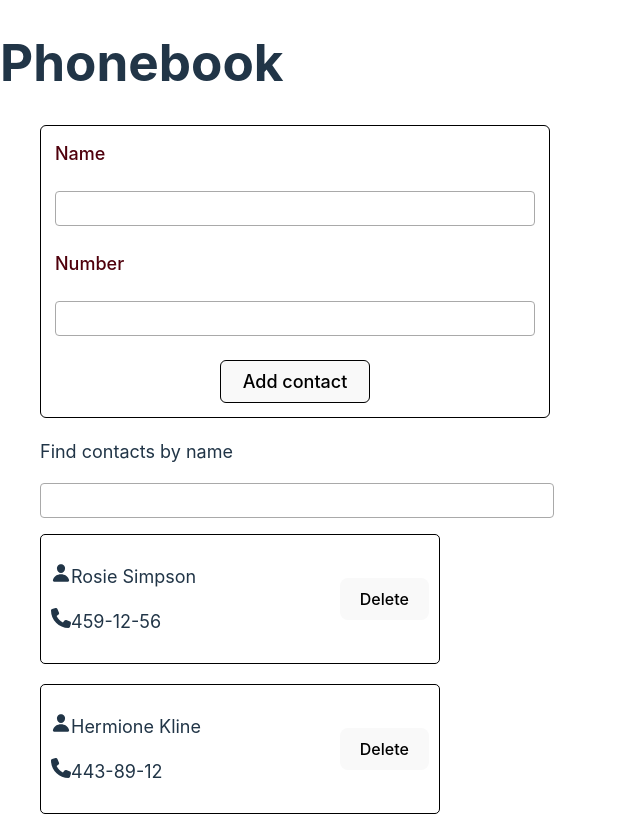
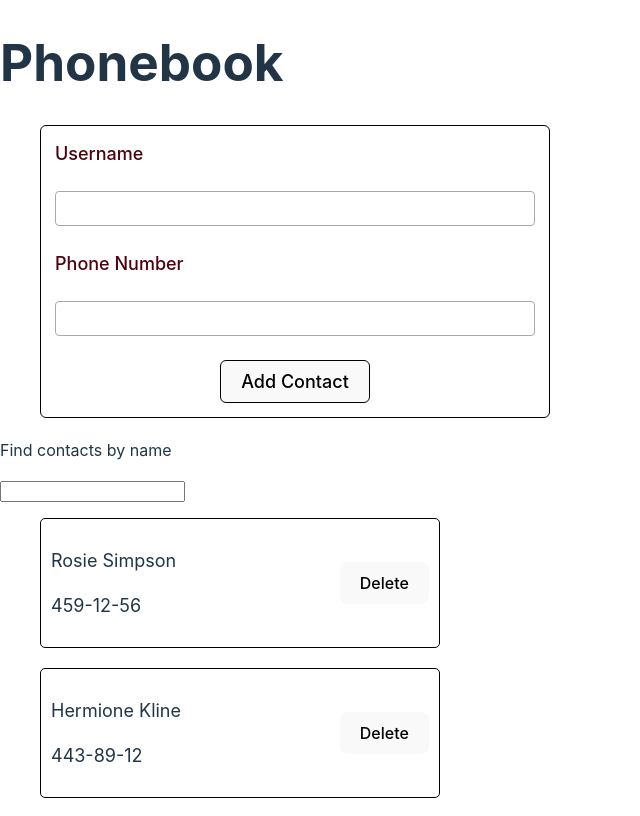
Before and after one commit to AnastasiiaOc/goit-react-hw-03, a React (Vite) app: page / in a window 1280 px wide. Shown: the top 816 px of the page, without its empty margins (0-640 px from the left). Built offline with nearby package versions, Linux system fonts and the light colour scheme.

Commit message:
new version

```diff
--- a/src/App.jsx
+++ b/src/App.jsx
@@ -1,58 +1,111 @@
-import { useState, useEffect } from 'react'
-import ContactList from './components/ContactList/ContactList';
-import ContactForm from './components/ContactForm/ContactForm';
-import SearchBox from './components/SearchBox/SearchBox';
+
+import SearchBox from "./components/SearchBox/SearchBox"
+import ContactForm from "./components/ContactForm/ContactForm"
+import ContactList from "./components/ContactList/ContactList"
+import {useState, useEffect} from 'react'
 import contactsJson from './components/contacts.json';
 
-// import { nanoid } from "nanoid";
 
-function App (){
 
+export default function App(){
+
+  const [search, setSearch] = useState('');
   const [contacts, setContacts] = useState(() => {
     const localData = localStorage.getItem("contacts");
     return localData ? JSON.parse(localData) : contactsJson;
   });
-// const [contacts, setContacts] = useState(() => {
-//   return JSON.parse(localStorage.getItem('contacts')) ?? contactsJson;
-// });
-
-  const [filter, setFilter] = useState('');
-
 
     useEffect(() => {
     localStorage.setItem('contacts', JSON.stringify(contacts));
   }, [contacts]);
 
 
-  const addContact = (newContact) => {
-    setContacts((prevContacts) => {
+
+    const addUser = (newContact) => {
+        setContacts ((prevContacts) =>{
+            // return [...prevContacts, newContact];
             return [newContact, ...prevContacts];
         });
         };
 
-  const deleteContact = (id) => {
 
-    setContacts((prevContacts) => {
+    const deleteContact = (id) =>{
+      setContacts ((prevContacts =>{
         return prevContacts.filter((contact) => contact.id !== id)
-    });
+      }));
     }
 
-const filteredContacts = contacts.filter((contact) => contact.name.toLowerCase().includes(filter.toLowerCase()));
-
-const handleFilterChange = (event) => {
-  setFilter(event.target.value);
-};
+ const filteredContacts = contacts.filter((contact) => contact.name.toLowerCase().includes(search.toLowerCase()));
 
 
-return (
-<div>
+    return(<div>
         <h1>Phonebook</h1>
-<ContactForm onSubmit={addContact} />
-<SearchBox value={filter} onChange={handleFilterChange} />
-<ContactList contacts={filteredContacts}   onDeleteContact={deleteContact} />
-</div>
-
-)
+        <ContactForm onSubmit={addUser}/>
+        <SearchBox value ={search} onSearch={setSearch}/>
+        <ContactList contacts={filteredContacts} onDeleteContact={deleteContact} />
+      </div>)
 }
 
-export default App;
+
+
+// =======================================================================
+// Oldversion with event in the body
+// import { useState, useEffect } from 'react'
+// import ContactList from './components/ContactList/ContactList';
+// import ContactForm from './components/ContactForm/ContactForm';
+// import SearchBox from './components/SearchBox/SearchBox';
+// import contactsJson from './components/contacts.json';
+
+// // import { nanoid } from "nanoid";
+
+// function App (){
+
+//   const [contacts, setContacts] = useState(() => {
+//     const localData = localStorage.getItem("contacts");
+//     return localData ? JSON.parse(localData) : contactsJson;
+//   });
+// // const [contacts, setContacts] = useState(() => {
+// //   return JSON.parse(localStorage.getItem('contacts')) ?? contactsJson;
+// // });
+
+
+//   const [filter, setFilter] = useState('');
+
+
+//   useEffect(() => {
+//     localStorage.setItem('contacts', JSON.stringify(contacts));
+//   }, [contacts]);
+
+
+//   const addContact = (newContact) => {
+//     setContacts((prevContacts) => {
+//       return [newContact, ...prevContacts];
+//     });
+//   };
+
+//   const deleteContact = (id) => {
+
+//     setContacts((prevContacts) => {
+//       return prevContacts.filter((contact) => contact.id !== id)
+//     });
+//   }
+
+// const filteredContacts = contacts.filter((contact) => contact.name.toLowerCase().includes(filter.toLowerCase()));
+
+// const handleFilterChange = (event) => {
+//   setFilter(event.target.value);
+// };
+
+
+// return (
+// <div>
+// <h1>Phonebook</h1>
+// <ContactForm onSubmit={addContact} />
+// <SearchBox value={filter} onChange={handleFilterChange} />
+// <ContactList contacts={filteredContacts}   onDeleteContact={deleteContact} />
+// </div>
+
+// )
+// }
+
+// export default App;
--- a/src/components/Contact/Contact.jsx
+++ b/src/components/Contact/Contact.jsx
@@ -1,39 +1,37 @@
 
-import { FaPhone } from "react-icons/fa6";
-import { IoPerson } from "react-icons/io5";
+// import { FaPhone } from "react-icons/fa6";
+// import { IoPerson } from "react-icons/io5";
 import css from "../Contact/Contact.module.css";
-// export default function Contact({ id, name, number, onDelete}) {
 
-//    return (
-//         <div className={css.contact} >
-//             <div className={css.cardText}>
-//                 <p><IoPerson size="20" />{name}</p>
-//                 <p><FaPhone size="20" />{number}</p>
-//             </div>
-//             <button type="button" onClick={() => onDelete(id)}>Delete</button>
-//              {/* <button type="button">Delete</button> */}
+// const Contact = ({ id, name, number, onDeleteContact }) => {
+//     return (
+//       <div className={css.contact}>
+//         <div className={css.cardText}>
+//          <p><IoPerson  size="20" />{name}</p>
+//          <p><FaPhone  size="20" />{number}</p>
 //         </div>
-//     )
-// };
+//         <button
+//           onClick={() => onDeleteContact(id)}
+//           type="button"
+//         >
+//           Delete
+//         </button>
+//       </div>
+//     );
+//   };
 
-// ====================================================================
+//   export default Contact;
 
-// ===========================girls=============================
-const Contact = ({ id, name, number, onDeleteContact }) => {
-    return (
-      <div className={css.contact}>
-        <div className={css.cardText}>
-        <p><IoPerson size="20" />{name}</p>
-         <p><FaPhone size="20" />{number}</p>
+export default function Contact({id, name, number, onDeleteContact}){
+    return(
+        <div className={css.contact}>
+            <div className={css.cardText}>
+            <p>{name}</p>
+            <p>{number}</p>
+            </div>
+
+            <button type="button" onClick = {() =>onDeleteContact(id)}>Delete</button>
         </div>
-        <button
-          onClick={() => onDeleteContact(id)}
-          type="button"
-        >
-          Delete
-        </button>
-      </div>
-    );
-  };
+    )
 
-  export default Contact;
+}
--- a/src/components/ContactForm/ContactForm.jsx
+++ b/src/components/ContactForm/ContactForm.jsx
@@ -1,58 +1,107 @@
-// import Contact from "../Contact/Contact";
-import { Formik, Form, Field } from "formik";
-import * as Yup from "yup";
-import { ErrorMessage } from "formik";
+// // import Contact from "../Contact/Contact";
+// import { Formik, Form, Field } from "formik";
+// import * as Yup from "yup";
+// import { ErrorMessage } from "formik";
+// import css from "../ContactForm/contactForm.module.css";
+
+// import { nanoid } from "nanoid";
+
+
+//     const ContactForm = ({ onSubmit }) => {
+
+//     const phoneRegExp = /^[0-9]{3}-[0-9]{2}-[0-9]{2}$/;
+
+//     const ValidationSchema = Yup.object().shape({
+//         username: Yup.string().min(2, "Too short").max(50, "Too long").required("Required"),
+//          number: Yup.string().min(2, "Too short").max(50, "Too long").matches(
+//             phoneRegExp,
+//             "Номер телефону має співпадати з форматом 'xxx-xx-xx'"
+//           ).required("Required")
+//     })
+
+
+//     const handleSubmit = (values, actions) => {
+//         console.log(values);
+//         const newContact = {
+//           id: nanoid(),
+//           name: values.username,
+//           number: values.number,
+//         };
+//         onSubmit(newContact);
+//         actions.resetForm();
+//       };
+//     const initialValues = {
+//         username: "",
+//         number: "",
+//     }
+//     // (THE KEY in initial values (username, number) has to be the same as the name of the FIELD)
+
+//     return (<Formik
+//         initialValues={initialValues}
+//         onSubmit={handleSubmit}
+//         validationSchema={ValidationSchema}>
+//         <Form className={css.form}>
+//             <label className={css.formLabel} htmlFor="name">Name</label >
+//             <Field className={css.formField} type="text" name="username"></Field>
+//             <ErrorMessage className={css.errorMessage} name="username" component="span"/>
+//             <label htmlFor="number" className={css.formLabel} >Number</label>
+
+//             <Field className={css.formField} type="text" name="number"></Field>
+//             <ErrorMessage className={css.errorMessage} name="number" component="span" />
+//             <button className={css.formButton }type="submit">Add contact</button>
+
+//         </Form>
+
+//     </Formik >)
+// }
+
+// export default ContactForm;
+
+// ==========================================================
+
+import {Formik, Form, Field, ErrorMessage} from 'formik';
+import * as Yup from 'yup';
 import css from "../ContactForm/contactForm.module.css";
-
 import { nanoid } from "nanoid";
 
-// const ContactForm = () => {
-    const ContactForm = ({ onSubmit }) => {
-
-    const phoneRegExp = /^[0-9]{3}-[0-9]{2}-[0-9]{2}$/;
-
-    const ValidationSchema = Yup.object().shape({
-        username: Yup.string().min(2, "Too short").max(50, "Too long").required("Required"),
-         number: Yup.string().min(2, "Too short").max(50, "Too long").matches(
-            phoneRegExp,
-            "Номер телефону має співпадати з форматом 'xxx-xx-xx'"
-          ).required("Required")
-    })
+const ValidationSchema =Yup.object().shape({
+    username:Yup.string().min(2,"Must contain more than 2 letters").required("This field is required"),
+    phoneNumber:Yup.string().min(7, "Enter valid phone number").max(50, "Too long").required("phone number is required"),
+})
 
 
-    const handleSubmit = (values, actions) => {
-        console.log(values);
+export default function ContactForm ({onSubmit}){
+
+    const handleSubmit = (values, actions) =>{
         const newContact = {
-          id: nanoid(),
-          name: values.username,
-          number: values.number,
-        };
-        onSubmit(newContact);
+            id: nanoid(),
+            name: values.username,
+            number: values.phoneNumber,
+            };
+         onSubmit(newContact);
+        // onSubmit(values);not enough
         actions.resetForm();
-      };
-    const initialValues = {
-        username: "",
-        number: "",
     }
-    // (THE KEY in initial values (username, number) has to be the same as the name of the FIELD)
 
-    return (<Formik
-        initialValues={initialValues}
-        onSubmit={handleSubmit}
-        validationSchema={ValidationSchema}>
-        <Form className={css.form}>
-            <label className={css.formLabel} htmlFor="name">Name</label >
-            <Field className={css.formField} type="text" name="username"></Field>
-            <ErrorMessage className={css.errorMessage} name="username" component="span"/>
-            <label htmlFor="number" className={css.formLabel} >Number</label>
 
-            <Field className={css.formField} type="text" name="number"></Field>
-            <ErrorMessage className={css.errorMessage} name="number" component="span" />
-            <button className={css.formButton }type="submit">Add contact</button>
+    return(<Formik initialValues = {{
+        username:"",
+        phoneNumber:"",
+    }}
+    validationSchema ={ValidationSchema}
+    onSubmit ={handleSubmit}>
+        <Form className ={css.form}>
+        <label className ={css.formLabel}>Username</label>
+        <Field className ={css.formField} type="text" name ="username"/>
+        <ErrorMessage className ={css.errorMessage} name ="username" component ="span"/>
+        <label className ={css.formLabel}>Phone Number</label>
+        <Field className ={css.formField} type="text" name ="phoneNumber"/>
+        <ErrorMessage className ={css.errorMessage} name ="phoneNumber" component ="span"/>
+        <button className ={css.formButton}type="submit">Add Contact</button>
+
 
         </Form>
+    </Formik>)
 
-    </Formik >)
+
 }
-
-export default ContactForm;
--- a/src/components/SearchBox/SearchBox.jsx
+++ b/src/components/SearchBox/SearchBox.jsx
@@ -1,19 +1,27 @@
+
+// import css from "./SearchBox.module.css";
 
 
-import css from "./SearchBox.module.css";
+// const SearchBox = ({ filter, onChange }) => {
+//   return (
+//     <div className={css.searchBox}>
+//       <p className={css.searchTitle}>Find contacts by name</p>
+//       <input className={css.searchInput}
+//         type="text"
+//         value={filter}
+//         onChange={onChange}
+//       />
+//     </div>
+//   );
+// };
 
+// export default SearchBox;
 
-const SearchBox = ({ filter, onChange }) => {
-  return (
-    <div className={css.searchBox}>
-      <p className={css.searchTitle}>Find contacts by name</p>
-      <input className={css.searchInput}
-        type="text"
-        value={filter}
-        onChange={onChange}
-      />
-    </div>
-  );
-};
-
-export default SearchBox;
+export default function searchBox({value, onSearch}){
+    return (
+        <div>
+            <p>Find contacts by name</p>
+            <input type ="text" value={value} onChange={(e) =>onSearch(e.target.value)}></input>
+        </div>
+    )
+}
--- a/src/components/SearchBox/SearchBox.module.css
+++ b/src/components/SearchBox/SearchBox.module.css
@@ -1,4 +1,4 @@
-.searchTitle{
+/* .searchTitle{
    font-size:18px;
 }
 .searchInput{
@@ -10,4 +10,4 @@
 }
 .searchBox{
    margin-left:40px;
-}
+} */
--- a/src/components/contacts.json
+++ b/src/components/contacts.json
@@ -14,23 +14,9 @@
         "name": "Eden Clements",
         "number": "645-17-79"
     },
+
     {
-        "id": "id-8",
-        "name": "Rosie Simpson",
-        "number": "459-12-56"
-    },
-    {
-        "id": "id-7",
-        "name": "Hermione Kline",
-        "number": "443-89-12"
-    },
-    {
-        "id": "id-6",
-        "name": "Eden Clements",
-        "number": "645-17-79"
-    },
-    {
-        "id": "id-5",
+        "id": "id-4",
         "name": "Annie Copeland",
         "number": "227-91-26"
     }
```
Also changed, not shown: src/components/ContactList/ContactList.jsx (+18 -2 lines). Lines whose indentation alone changed are shown as unchanged.
